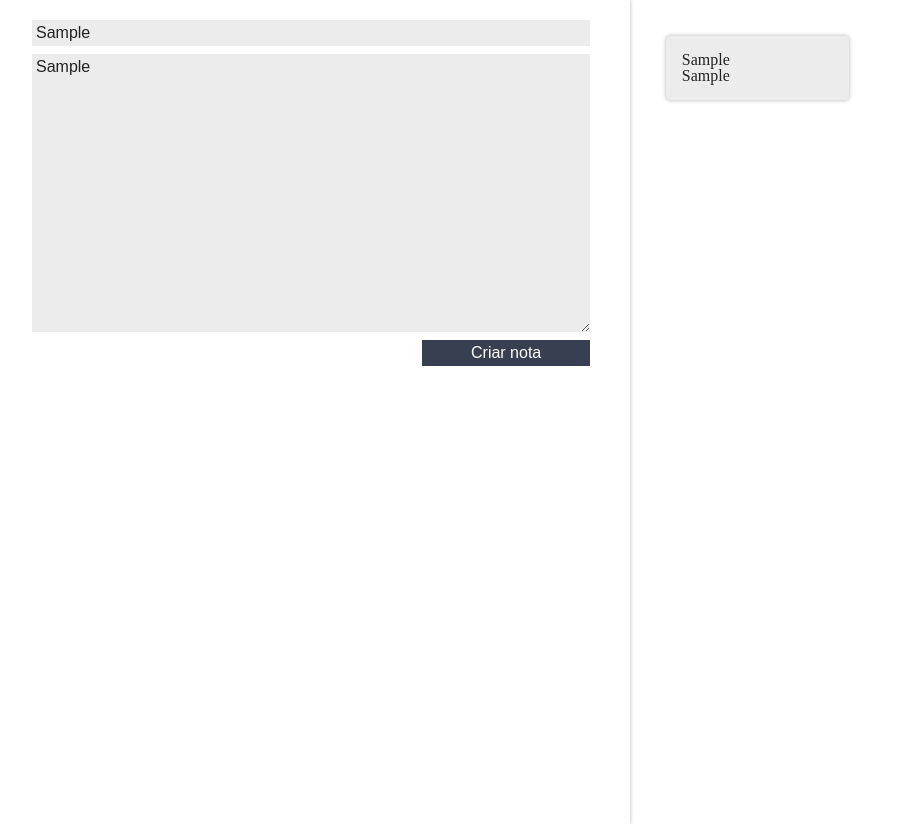
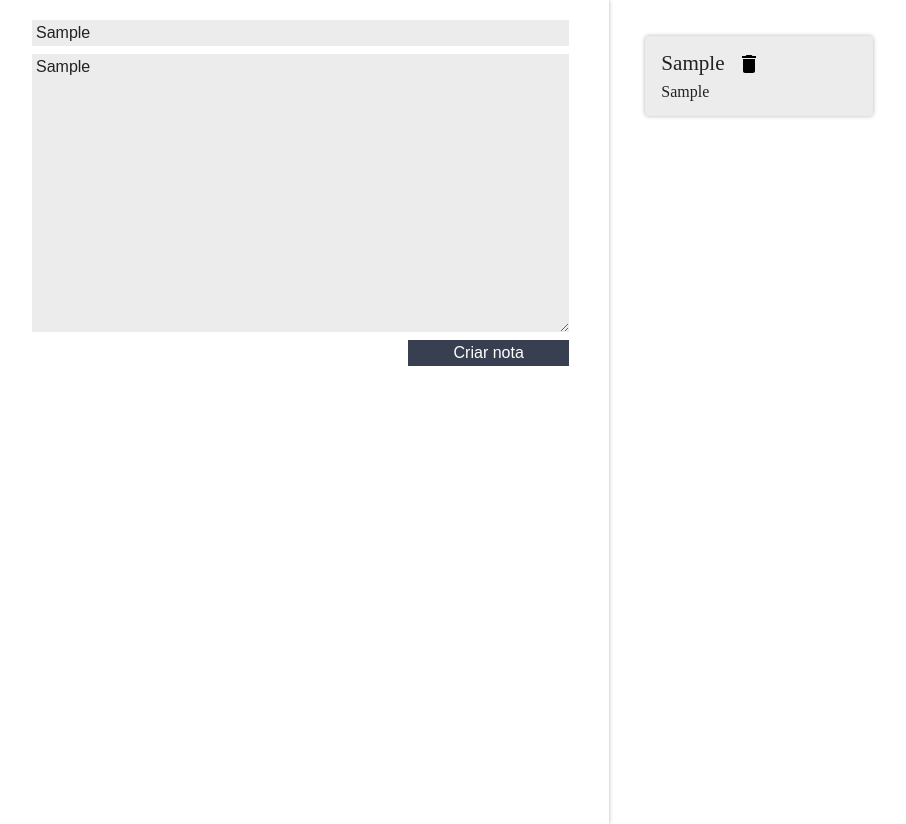
Before and after one commit to alexandrepalota/Alura-React-01-Ceep, a React (Create React App) app: page / in a window 1280 px wide. Both pictures are taken after typing "Sample", "Sample" into the empty fields and a click on the button "Criar nota". Shown: the whole page, without its empty margins (8-914 px from the left). Built offline with nearby package versions, Linux system fonts and the light colour scheme; the HTML template or start-up script is replaced by a standard one.

Commit message:
Importando SVG

```diff
--- a/src/components/CardNota/CardNota.jsx
+++ b/src/components/CardNota/CardNota.jsx
@@ -1,14 +1,16 @@
 import { Component } from "react";
 import "./estilo.css"
+import {ReactComponent as DeleteSVG} from "../../assets/img/delete_black_24dp.svg" // precisa ser com letra maiúscula (DeleteSVG)
 
 class CardNota extends Component {
     render() {
         return (
             <section className="card-nota">
-                <header>
-                    <h3>{this.props.nota.titulo}</h3>
+                <header className="card-nota_cabecalho">
+                    <h3 className="card-nota_titulo">{this.props.nota.titulo}</h3>
+                    <DeleteSVG />
                 </header>
-                <p>{this.props.nota.texto}</p>
+                <p className="card-nota_texto">{this.props.nota.texto}</p>
             </section>
         );
     }
```
Also changed, not shown: src/assets/img/delete_black_24dp.svg (added).
